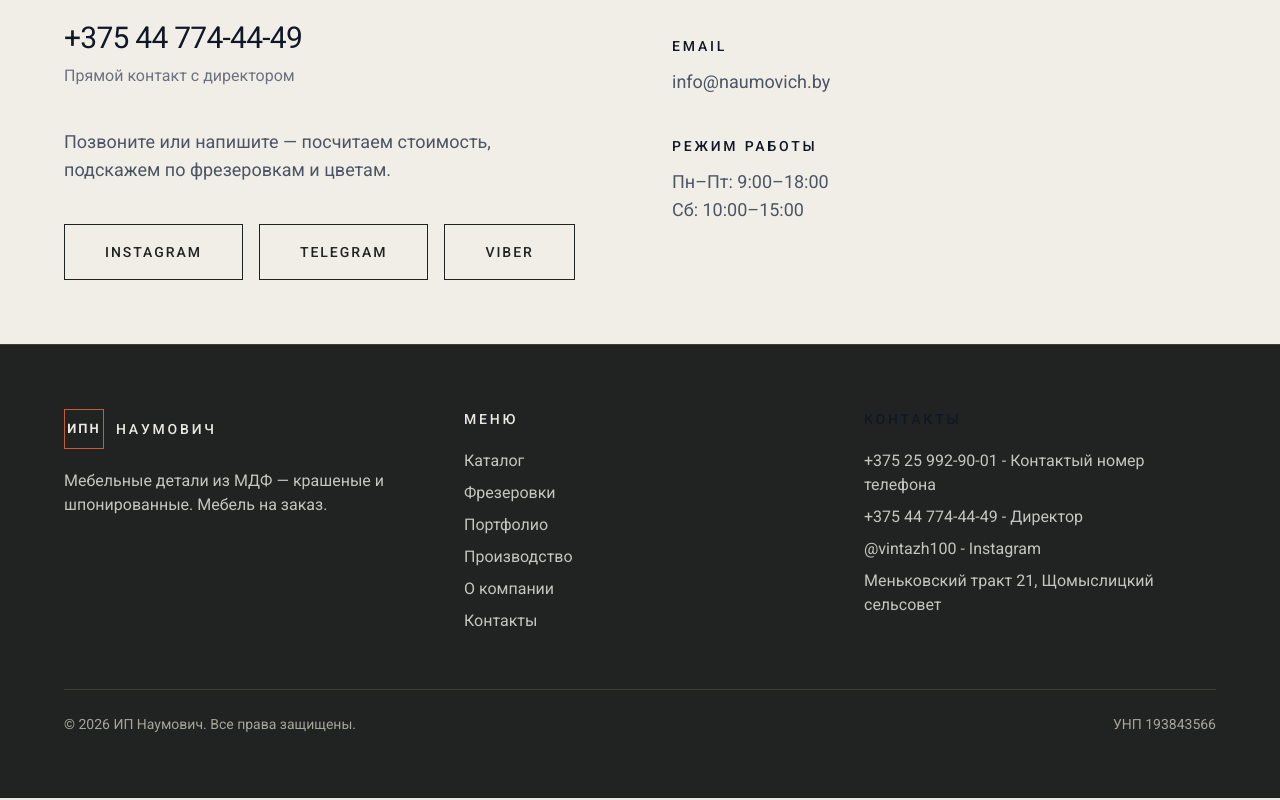
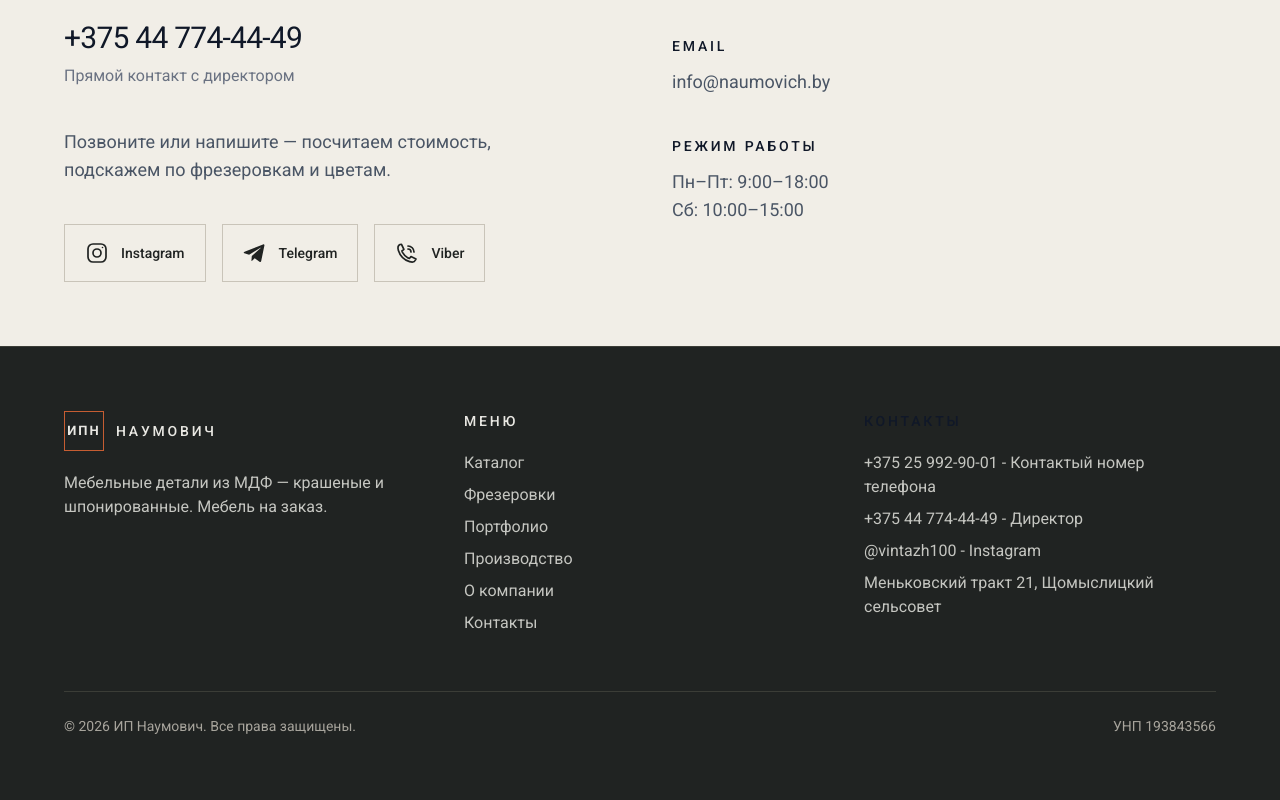
Before and after one commit to IljaBelousow/naumovich-site, a Next.js app: page /contacts in a window 1280 px wide. Shown: the part 802-1602 px from the top of the page. Built offline with nearby package versions, Linux system fonts and the light colour scheme.

Commit message:
Add social network icons to contacts page

```diff
--- a/src/app/contacts/page.tsx
+++ b/src/app/contacts/page.tsx
@@ -73,22 +73,28 @@ export default function ContactsPage() {
                 href="https://www.instagram.com/vintazh100"
                 target="_blank"
                 rel="noopener noreferrer"
-                className="site-button"
+                aria-label="Instagram"
+                className="group inline-flex items-center gap-3 border border-[#C9C4B9] px-5 py-4 text-sm font-medium text-[#202322] transition-colors hover:border-[#E16A3A] hover:text-[#C65D32]"
               >
+                <svg viewBox="0 0 24 24" className="h-6 w-6" fill="none" stroke="currentColor" strokeWidth="1.7" strokeLinecap="round" strokeLinejoin="round" aria-hidden="true"><rect x="3" y="3" width="18" height="18" rx="5"/><circle cx="12" cy="12" r="4"/><circle cx="17.5" cy="6.5" r=".8" fill="currentColor" stroke="none"/></svg>
                 Instagram
               </a>
               <a
                 href="https://t.me/+375259929001"
                 target="_blank"
                 rel="noopener noreferrer"
-                className="site-button"
+                aria-label="Telegram"
+                className="group inline-flex items-center gap-3 border border-[#C9C4B9] px-5 py-4 text-sm font-medium text-[#202322] transition-colors hover:border-[#E16A3A] hover:text-[#C65D32]"
               >
+                <svg viewBox="0 0 24 24" className="h-6 w-6" fill="currentColor" aria-hidden="true"><path d="M21.4 4.6 18.2 20c-.2 1.1-.8 1.3-1.7.8l-4.8-3.5-2.3 2.2c-.3.3-.5.5-1 .5l.4-4.9 8.9-8c.4-.4-.1-.6-.6-.2L6.1 13.8l-4.7-1.5c-1-.3-1-1 .2-1.5L20 3.4c.9-.3 1.7.2 1.4 1.2Z"/></svg>
                 Telegram
               </a>
               <a
                 href="viber://chat?number=%2B375259929001"
-                className="site-button"
+                aria-label="Viber"
+                className="group inline-flex items-center gap-3 border border-[#C9C4B9] px-5 py-4 text-sm font-medium text-[#202322] transition-colors hover:border-[#E16A3A] hover:text-[#C65D32]"
               >
+                <svg viewBox="0 0 24 24" className="h-6 w-6" fill="none" stroke="currentColor" strokeWidth="1.7" strokeLinecap="round" strokeLinejoin="round" aria-hidden="true"><path d="M5 3.5C2.8 4.5 2.7 7.1 3.4 9.4c1.6 5.1 6.1 9.6 11.2 11.2 2.3.7 4.9.6 5.9-1.6l.5-1.1-5-2.4-1.6 2-1.4-.6a13 13 0 0 1-5.5-5.5l-.6-1.4 2-1.6-2.4-5L5 3.5Z"/><path d="M13 5a6 6 0 0 1 6 6M13 8a3 3 0 0 1 3 3"/></svg>
                 Viber
               </a>
             </div>
```
